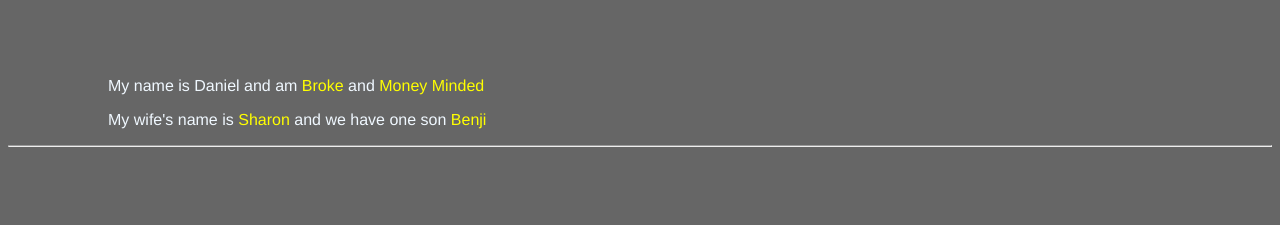
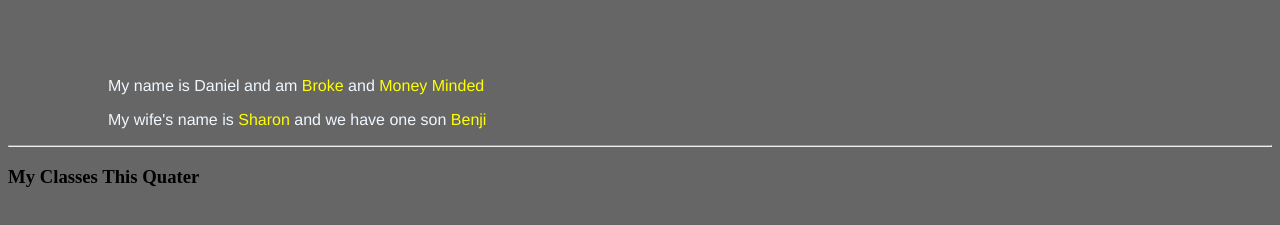
Before and after one commit to lumu-daniel/daniel_inc, a plain HTML site: page about_me.html in a window 1280 px wide. Shown: the part 149-374 px from the top of the page. Drawn offline with Linux system fonts and the light colour scheme.

Commit message:
added h3

```diff
--- a/about_me.html
+++ b/about_me.html
@@ -13,5 +13,8 @@
         <P>My wife's name is <span class="yellow_strong">Sharon</span> and we have one son <span class="yellow_strong">Benji</span></P>
         <hr/>
     </div>
+    <div>
+        <H3>My Classes This Quater</H3>
+    </div>
 </body>
 </html>
```
